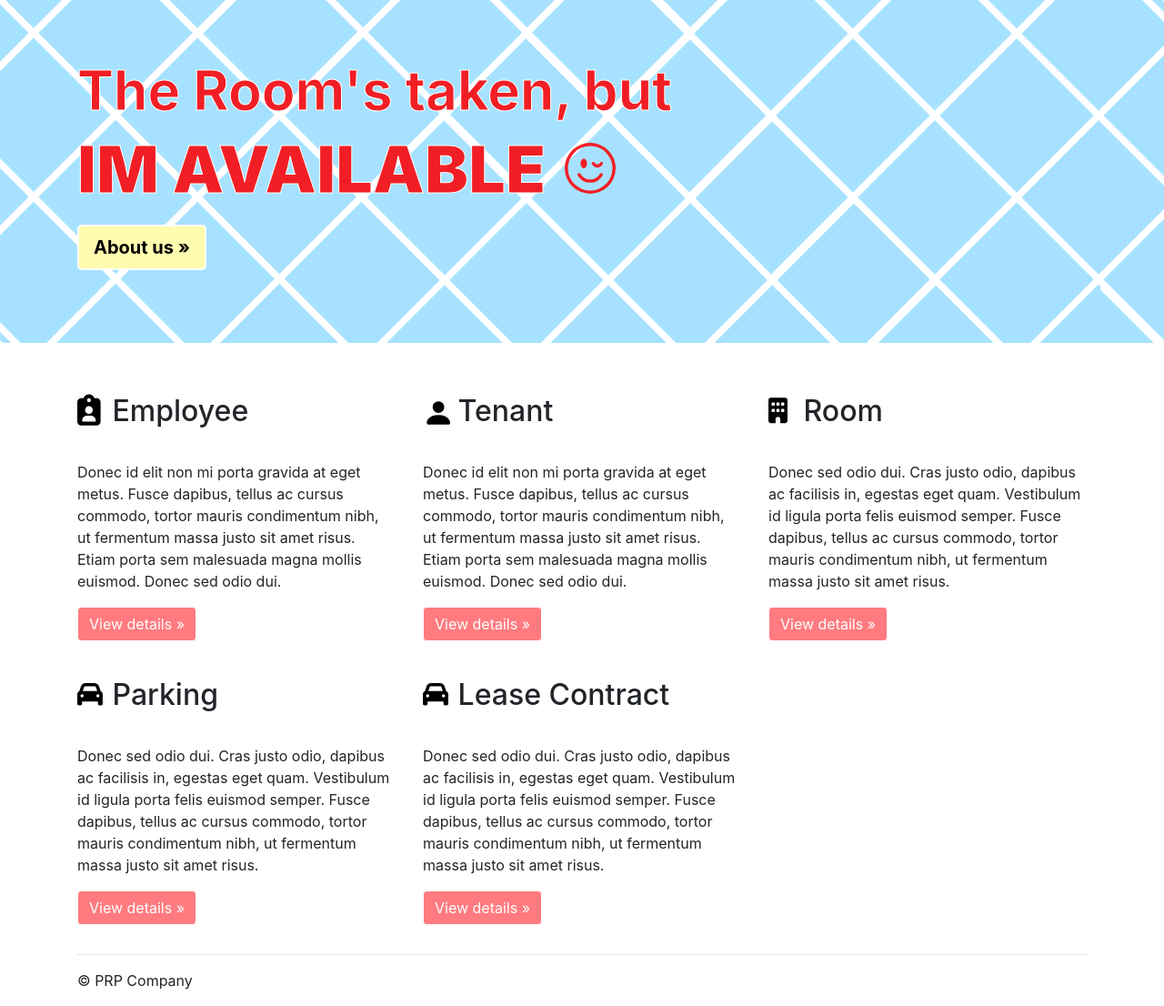
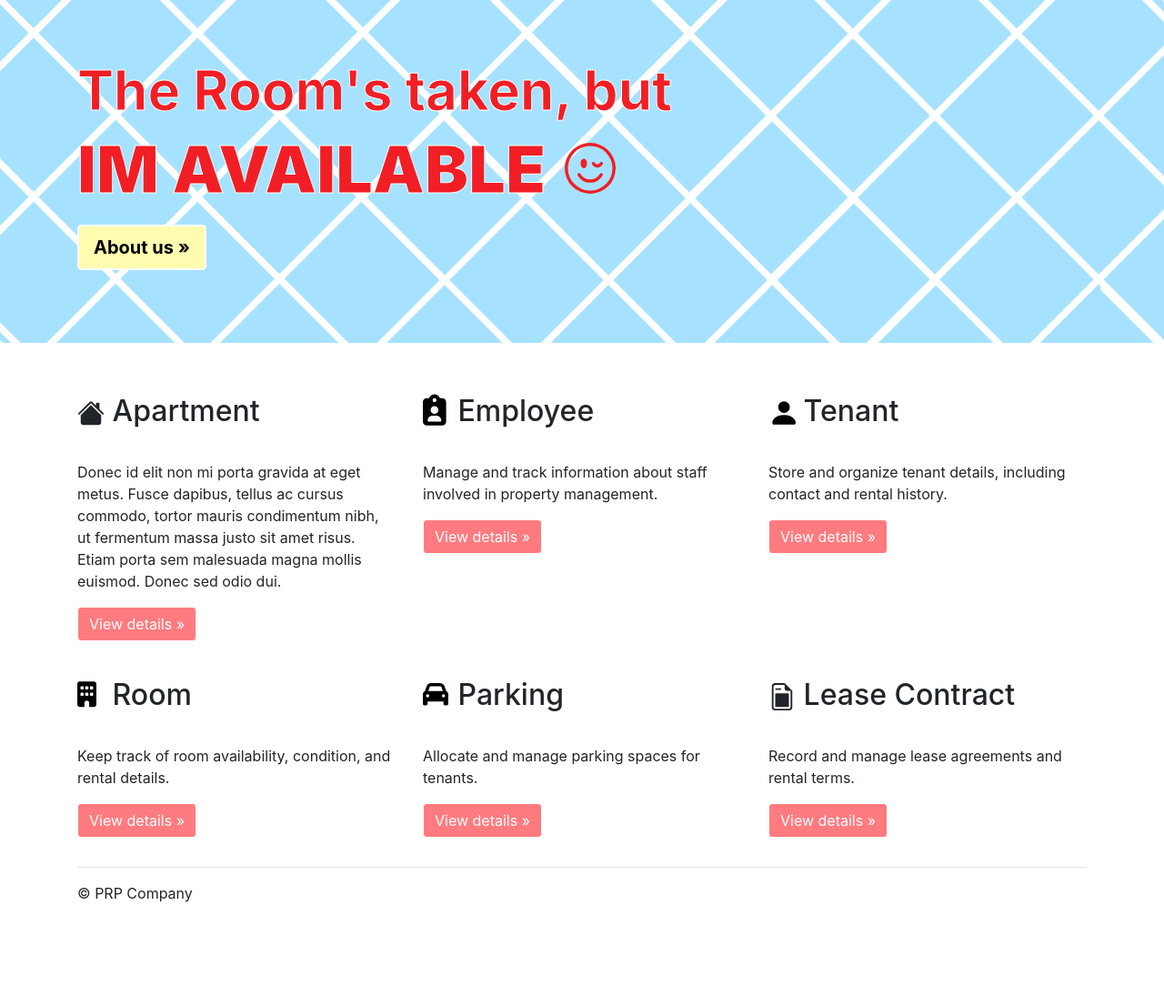
Before and after one commit to ParimaSA/Landlord, a Django app: page /landlord/home/ in a window 1280 px wide. Shown: the part 73-1179 px from the top of the page at 91% size. After the commit the page ends 1065 px from the top, so only its background shows below. Run offline with Django 4.2, Linux system fonts and the light colour scheme; data comes from the database, SQL or seed files in the repository; some libraries are stand-ins or nearby versions.

Commit message:
Edit the icon in each page

```diff
--- a/landlord/templates/landlord/home.html
+++ b/landlord/templates/landlord/home.html
@@ -66,14 +66,25 @@
         <div class="row">
             <div class="col-md-4">
                 <h2>
+                    <svg xmlns="http://www.w3.org/2000/svg" width="30" height="90" fill="currentColor" class="bi bi-house-fill" viewBox="0 0 16 16">
+                      <path d="M8.707 1.5a1 1 0 0 0-1.414 0L.646 8.146a.5.5 0 0 0 .708.708L8 2.207l6.646 6.647a.5.5 0 0 0 .708-.708L13 5.793V2.5a.5.5 0 0 0-.5-.5h-1a.5.5 0 0 0-.5.5v1.293z"/>
+                      <path d="m8 3.293 6 6V13.5a1.5 1.5 0 0 1-1.5 1.5h-9A1.5 1.5 0 0 1 2 13.5V9.293z"/>
+                    </svg>
+                    Apartment
+                </h2>
+                <p>Donec id elit non mi porta gravida at eget metus. Fusce dapibus, tellus ac cursus commodo, tortor
+                    mauris condimentum nibh, ut fermentum massa justo sit amet risus. Etiam porta sem malesuada magna
+                    mollis euismod. Donec sed odio dui. </p>
+                <p><a class="btn btn-secondary" style="background: #ff7b7f; border: 1px solid white;" href="{% url 'landlord:employee' %}" role="button">View details &raquo;</a></p>
+            </div>
+            <div class="col-md-4">
+                <h2>
                     <svg xmlns="http://www.w3.org/2000/svg" width="30" height="90" viewBox="0 0 450 612">
                         <path d="M192 0c-41.8 0-77.4 26.7-90.5 64L64 64C28.7 64 0 92.7 0 128L0 448c0 35.3 28.7 64 64 64l256 0c35.3 0 64-28.7 64-64l0-320c0-35.3-28.7-64-64-64l-37.5 0C269.4 26.7 233.8 0 192 0zm0 64a32 32 0 1 1 0 64 32 32 0 1 1 0-64zM128 256a64 64 0 1 1 128 0 64 64 0 1 1 -128 0zM80 432c0-44.2 35.8-80 80-80l64 0c44.2 0 80 35.8 80 80c0 8.8-7.2 16-16 16L96 448c-8.8 0-16-7.2-16-16z"/>
                     </svg>
                     Employee
                 </h2>
-                <p>Donec id elit non mi porta gravida at eget metus. Fusce dapibus, tellus ac cursus commodo, tortor
-                    mauris condimentum nibh, ut fermentum massa justo sit amet risus. Etiam porta sem malesuada magna
-                    mollis euismod. Donec sed odio dui. </p>
+                <p>Manage and track information about staff involved in property management. </p>
                 <p><a class="btn btn-secondary" style="background: #ff7b7f; border: 1px solid white;" href="{% url 'landlord:employee' %}" role="button">View details &raquo;</a></p>
             </div>
             <div class="col-md-4">
@@ -83,9 +94,7 @@
                     </svg>
                     Tenant
                 </h2>
-                <p>Donec id elit non mi porta gravida at eget metus. Fusce dapibus, tellus ac cursus commodo, tortor
-                    mauris condimentum nibh, ut fermentum massa justo sit amet risus. Etiam porta sem malesuada magna
-                    mollis euismod. Donec sed odio dui. </p>
+                <p>Store and organize tenant details, including contact and rental history. </p>
                 <p><a class="btn btn-secondary" style="background: #ff7b7f; border: 1px solid white;" href="{% url 'landlord:tenant' %}" role="button">View details &raquo;</a></p>
             </div>
             <div class="col-md-4">
@@ -95,9 +104,7 @@
                     </svg>
                     Room
                 </h2>
-                <p>Donec sed odio dui. Cras justo odio, dapibus ac facilisis in, egestas eget quam. Vestibulum id ligula
-                    porta felis euismod semper. Fusce dapibus, tellus ac cursus commodo, tortor mauris condimentum nibh,
-                    ut fermentum massa justo sit amet risus.</p>
+                <p>Keep track of room availability, condition, and rental details.</p>
                 <p><a class="btn btn-secondary" style="background: #ff7b7f; border: 1px solid white;" href="{% url 'landlord:room' %}" role="button">View details &raquo;</a></p>
             </div>
             <div class="col-md-4">
@@ -107,21 +114,18 @@
                     </svg>
                     Parking
                 </h2>
-                <p>Donec sed odio dui. Cras justo odio, dapibus ac facilisis in, egestas eget quam. Vestibulum id ligula
-                    porta felis euismod semper. Fusce dapibus, tellus ac cursus commodo, tortor mauris condimentum nibh,
-                    ut fermentum massa justo sit amet risus.</p>
+                <p>Allocate and manage parking spaces for tenants.</p>
                 <p><a class="btn btn-secondary" style="background: #ff7b7f; border: 1px solid white;" href="{% url 'landlord:parking' %}" role="button">View details &raquo;</a></p>
             </div>
             <div class="col-md-4">
                 <h2>
-                    <svg xmlns="http://www.w3.org/2000/svg" width="30" height="90" viewBox="0 0 550 612">
-                        <path d="M135.2 117.4L109.1 192l293.8 0-26.1-74.6C372.3 104.6 360.2 96 346.6 96L165.4 96c-13.6 0-25.7 8.6-30.2 21.4zM39.6 196.8L74.8 96.3C88.3 57.8 124.6 32 165.4 32l181.2 0c40.8 0 77.1 25.8 90.6 64.3l35.2 100.5c23.2 9.6 39.6 32.5 39.6 59.2l0 144 0 48c0 17.7-14.3 32-32 32l-32 0c-17.7 0-32-14.3-32-32l0-48L96 400l0 48c0 17.7-14.3 32-32 32l-32 0c-17.7 0-32-14.3-32-32l0-48L0 256c0-26.7 16.4-49.6 39.6-59.2zM128 288a32 32 0 1 0 -64 0 32 32 0 1 0 64 0zm288 32a32 32 0 1 0 0-64 32 32 0 1 0 0 64z"/>
+                    <svg xmlns="http://www.w3.org/2000/svg" width="30" height="90" fill="currentColor" class="bi bi-file-earmark-post" viewBox="0 0 16 16">
+                      <path d="M14 4.5V14a2 2 0 0 1-2 2H4a2 2 0 0 1-2-2V2a2 2 0 0 1 2-2h5.5zm-3 0A1.5 1.5 0 0 1 9.5 3V1H4a1 1 0 0 0-1 1v12a1 1 0 0 0 1 1h8a1 1 0 0 0 1-1V4.5z"/>
+                      <path d="M4 6.5a.5.5 0 0 1 .5-.5h7a.5.5 0 0 1 .5.5v7a.5.5 0 0 1-.5.5h-7a.5.5 0 0 1-.5-.5zm0-3a.5.5 0 0 1 .5-.5H7a.5.5 0 0 1 0 1H4.5a.5.5 0 0 1-.5-.5"/>
                     </svg>
                     Lease Contract
                 </h2>
-                <p>Donec sed odio dui. Cras justo odio, dapibus ac facilisis in, egestas eget quam. Vestibulum id ligula
-                    porta felis euismod semper. Fusce dapibus, tellus ac cursus commodo, tortor mauris condimentum nibh,
-                    ut fermentum massa justo sit amet risus.</p>
+                <p>Record and manage lease agreements and rental terms.</p>
                 <p><a class="btn btn-secondary" style="background: #ff7b7f; border: 1px solid white;" href="{% url 'landlord:lease_contract' %}" role="button">View details &raquo;</a></p>
             </div>
         </div>
--- a/landlord/templates/landlord/parking.html
+++ b/landlord/templates/landlord/parking.html
@@ -162,9 +162,9 @@
             <div>
                 <label for="order" style="margin-right:3px;">sort by:</label>
                 <select id="order" name="order" class="form-select" style="height: 30px;" onchange="submitForm()">
-                    <option value="zone" {% if current_order == "name" %} selected {% endif %}>Zone</option>
-                    <option value="room__number" {% if current_order == "salary" %} selected {% endif %}>Room</option>
-                    <option value="plate_number" {% if current_order == "occupation" %} selected {% endif %}>Plate Number</option>
+                    <option value="zone" {% if current_order == "zone" %} selected {% endif %}>Zone</option>
+                    <option value="room__number" {% if current_order == "room__number" %} selected {% endif %}>Room</option>
+                    <option value="plate_number" {% if current_order == "plate_number" %} selected {% endif %}>Plate Number</option>
                  </select>
                 <script>
                     function submitForm() {
--- a/landlord/views.py
+++ b/landlord/views.py
@@ -403,6 +403,8 @@ def lease_contract_page(request):
 
     if not order_filter:
         order_filter = "room"
+    if order_filter == "tenant":
+        order_filter = "tenant__name"
 
     available_rooms = rooms.filter(status="available")
     contracts = contracts.filter(**condition)
```
Also changed, not shown: landlord/templates/landlord/contract.html (+4 -3 lines).
